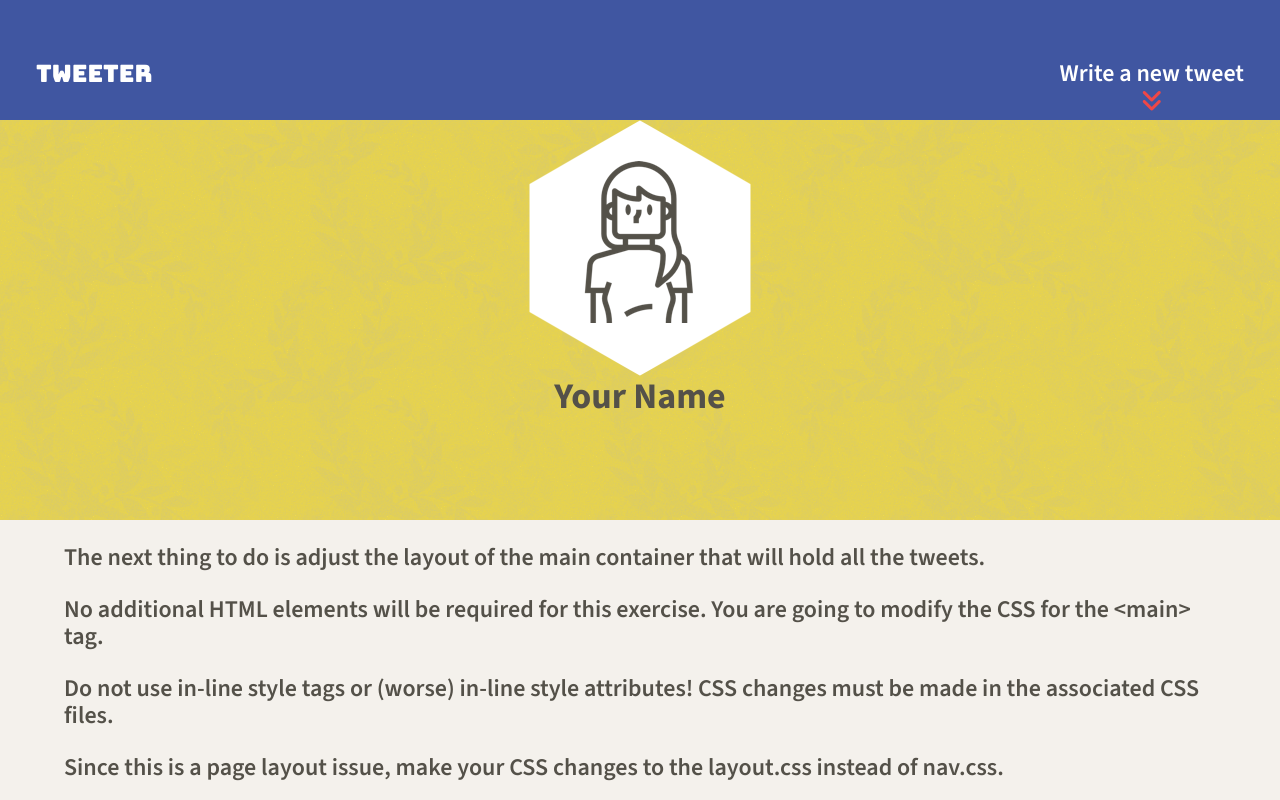
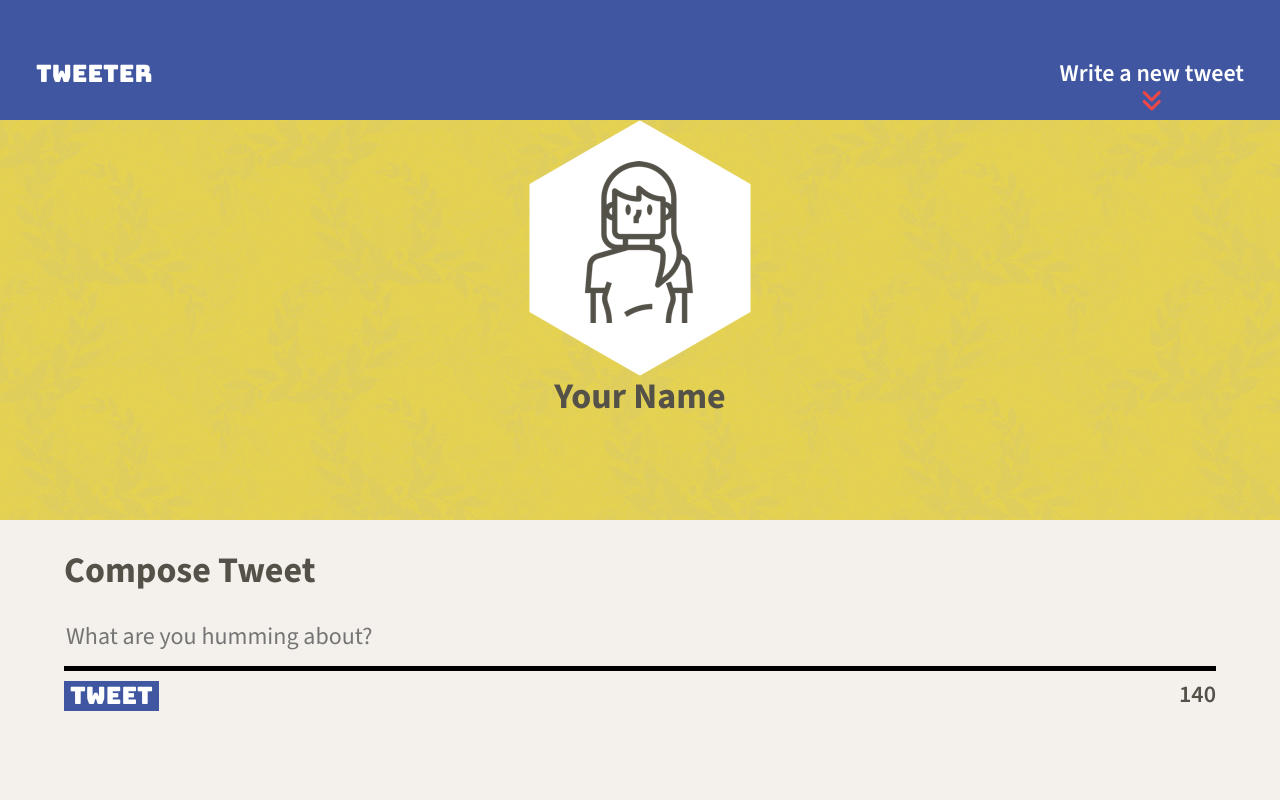
Before and after one commit to Somtico/tweeter, a website: page public/index.html in a window 1280 px wide. Shown: the top 800 px of the page. Drawn offline with nearby package versions, Linux system fonts and the light colour scheme.

Commit message:
Delete sample body text.

```diff
--- a/public/index.html
+++ b/public/index.html
@@ -50,19 +50,6 @@
 
     <!-- Page-specific (main) content here -->
     <main class="container">
-      <p>The next thing to do is adjust the layout of the
-        main container that will hold all the tweets.
-      </p>
-
-      <p>No additional HTML elements will be required for this exercise. You are
-        going to modify the CSS for the &lt;main&gt; tag.</p>
-
-      <p>Do not use in-line style tags or (worse) in-line style attributes! CSS
-        changes must be made in the associated CSS files.</p>
-
-      <p>Since this is a page layout issue, make your CSS changes to the
-        layout.css instead of nav.css.</p>
-
       <section class="new-tweet">
         <h2>Compose Tweet</h2>
         <form class="tweet-form" action="/tweets" method="POST">
```
